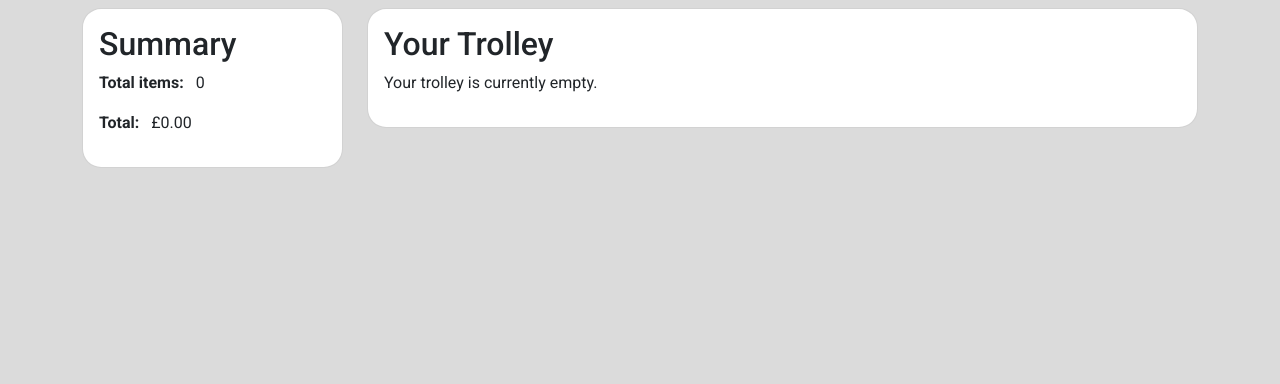
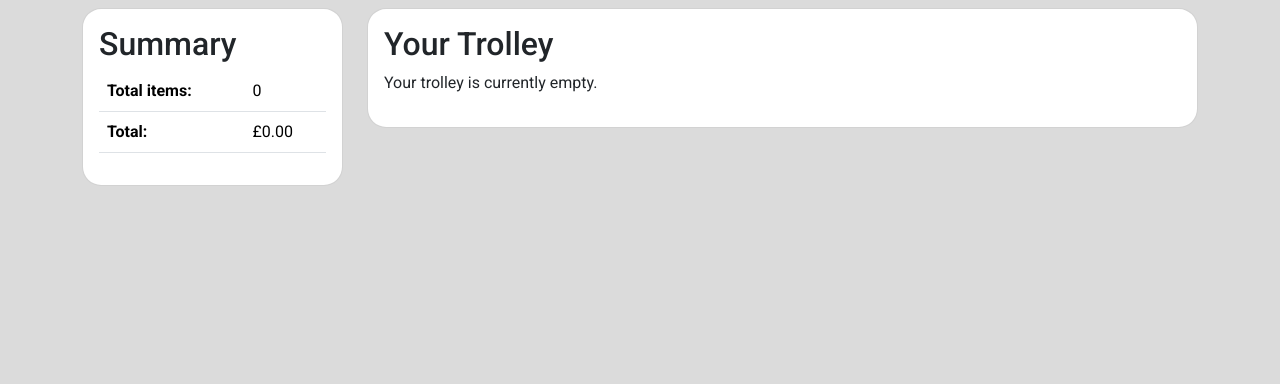
Before and after one commit to faelf/pixel_shop, a Django app: page /trolley/ in a window 1280 px wide. Shown: the part 76-460 px from the top of the page. Run offline with Django 5.2, Linux system fonts and the light colour scheme; some libraries are stand-ins or nearby versions.

Commit message:
Refactor summary section to use a table for better layout and readability

```diff
--- a/trolley/templates/trolley/trolley.html
+++ b/trolley/templates/trolley/trolley.html
@@ -13,24 +13,30 @@
         <div class="card">
           <div class="card-body">
             <p class="h2">Summary</p>
-            <p>
-              <span class="fw-bold">Total items:</span><span class="ms-2">
+            <table class="table">
+              <tbody>
+                <tr>
+                  <th scope="row">Total items:</th>
+                  <td>
                     {% if product_count %}
                       {{ product_count }}
                     {% else %}
                       0
                     {% endif %}
-              </span>
-            </p>
-            <p>
-              <span class="fw-bold">Total:</span><span class="ms-2">
+                  </td>
+                </tr>
+                <tr>
+                  <th scope="row">Total:</th>
+                  <td>
                     {% if grand_total %}
                       £{{ grand_total|floatformat:2 }}
                     {% else %}
                       £0.00
                     {% endif %}
-              </span>
-            </p>
+                  </td>
+                </tr>
+              </tbody>
+            </table>
           </div>
         </div>
       </div>
```
Lines whose indentation alone changed are shown as unchanged.
